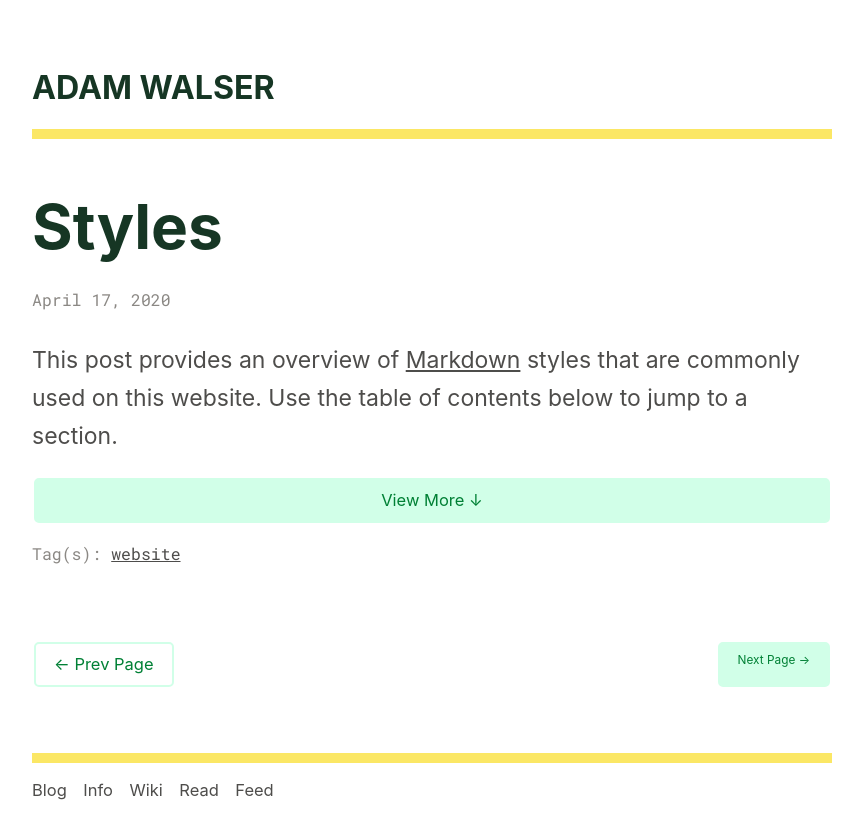
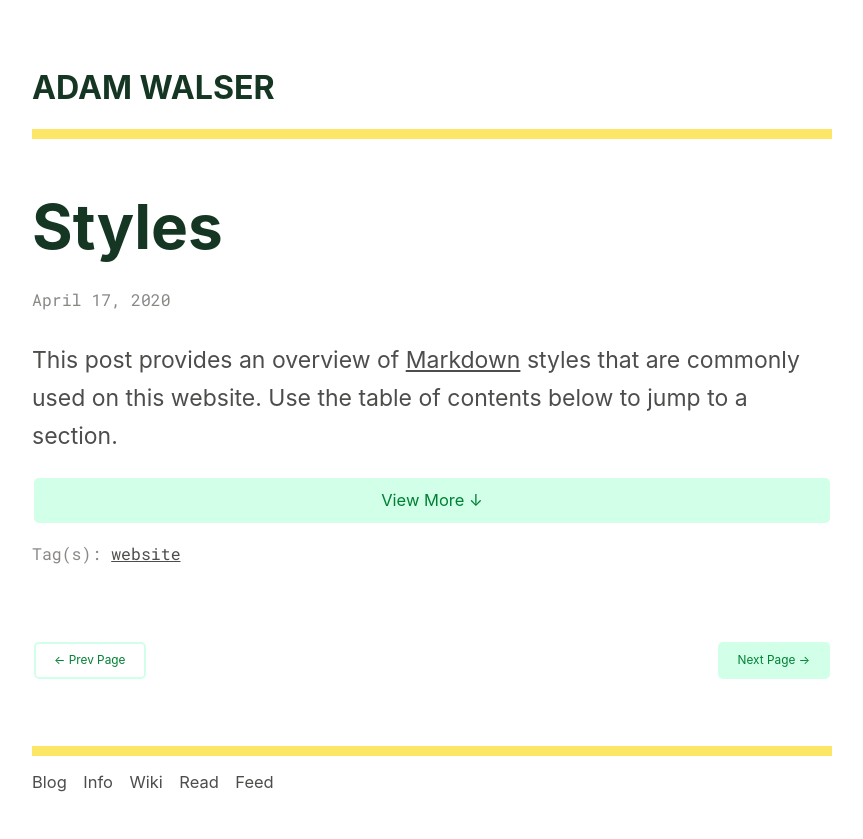
Before and after one commit to ajpwalser/ajpwalser.github.io, a Jekyll site: the page built from index.html, in a window 1280 px wide. Shown: the top 839 px of the page, without its empty margins (208-1071 px from the left). Built offline with Jekyll 4.4.1, drawn with Linux system fonts in a browser that asks for light colours; some web fonts are replaced; the list of posts is cut into pages by our own code.

Commit message:
Update style.css

```diff
--- a/css/style.css
+++ b/css/style.css
@@ -295,6 +295,7 @@ figcaption {
 
 	padding: 7px 18px;
 	margin: 2px;
+	font-size: 0.718em;
 	color: rgb(0, 128, 53);
 	background-color: rgb(255, 255, 255);
 	border: 2px solid rgb(209, 255, 232);
```
